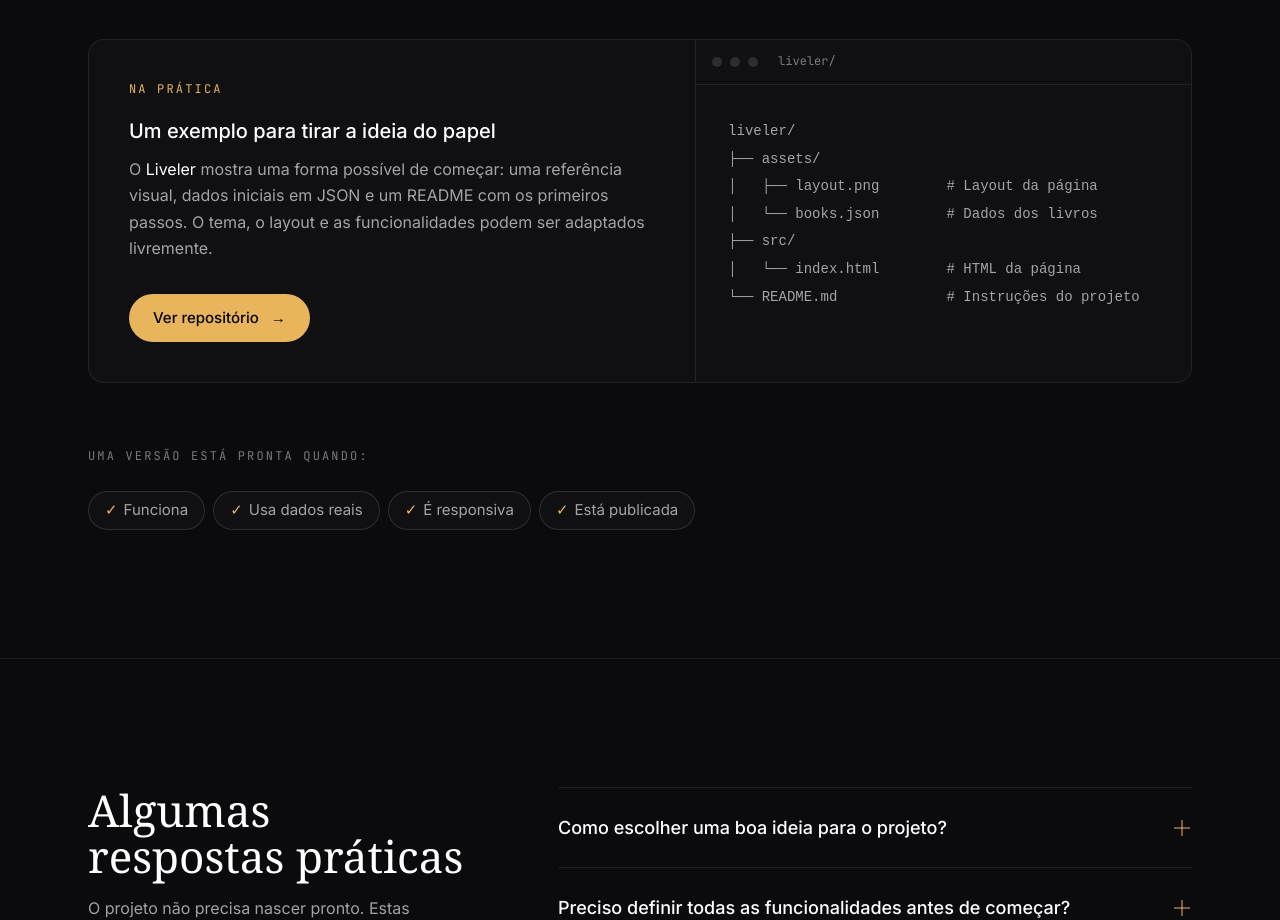
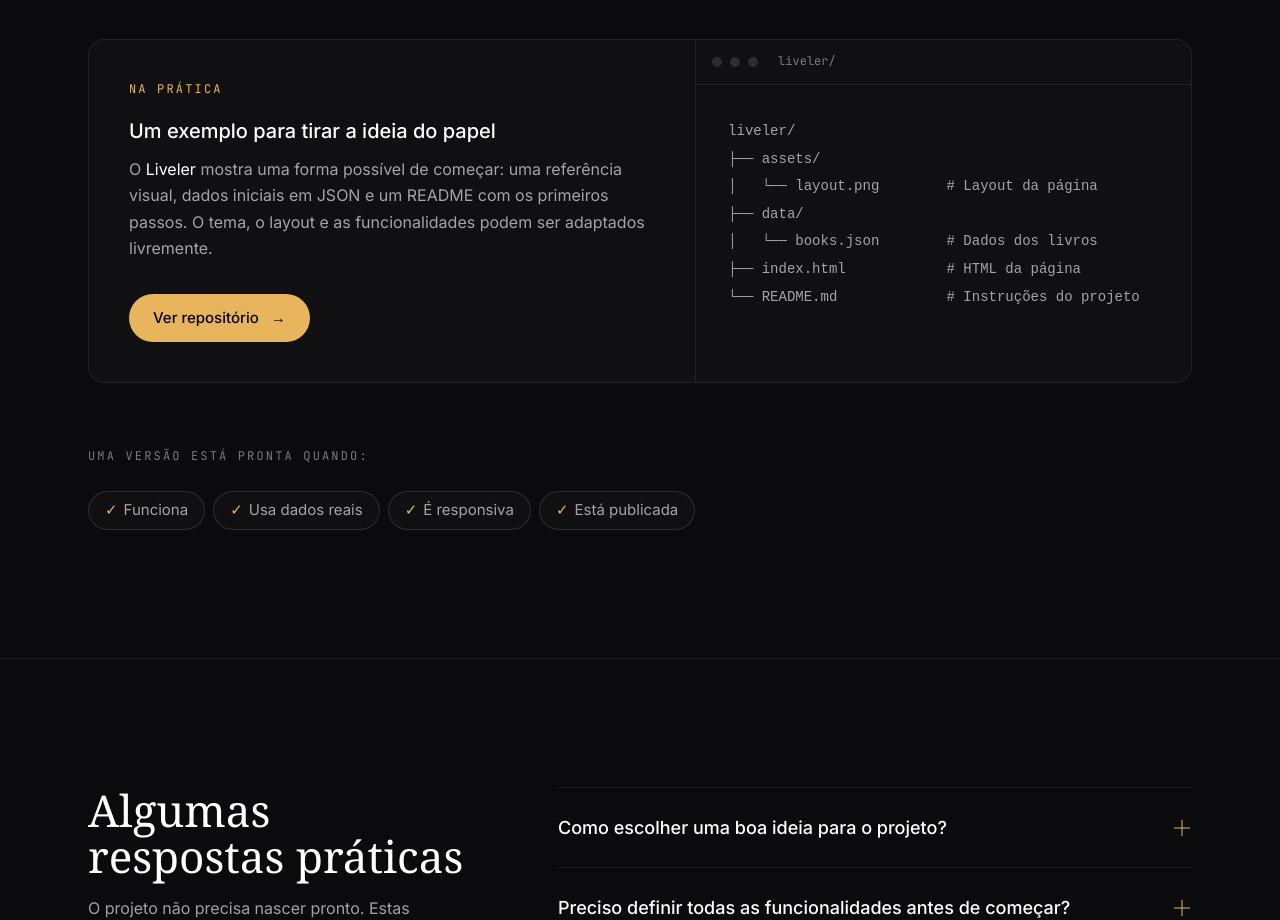
Before and after one commit to Vat-ua/do-conceito-ao-codigo, a React (Vite) app: page / in a window 1280 px wide. Shown: the part 3900-4820 px from the top of the page. Built offline with nearby package versions, Linux system fonts and the light colour scheme; a web font is replaced by a local one.

Commit message:
Update Liveler project structure

```diff
--- a/src/components/sections/GettingStartedSection.tsx
+++ b/src/components/sections/GettingStartedSection.tsx
@@ -110,10 +110,10 @@ export default function GettingStartedSection() {
             <pre className="project-example-code-block project-example-tree">
               <code>{`liveler/
 ├── assets/
-│   ├── layout.png        # Layout da página
+│   └── layout.png        # Layout da página
+├── data/
 │   └── books.json        # Dados dos livros
-├── src/
-│   └── index.html        # HTML da página
+├── index.html            # HTML da página
 └── README.md             # Instruções do projeto`}</code>
             </pre>
           </div>
```
